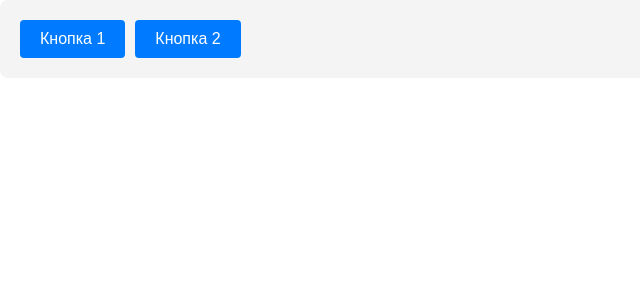
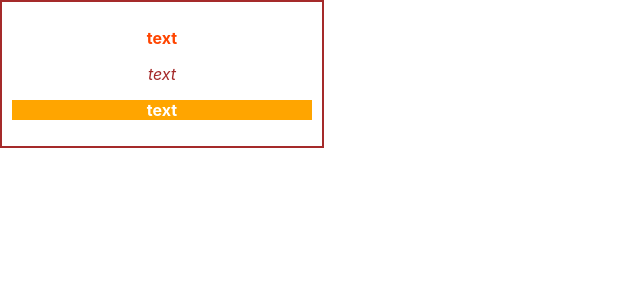
Before and after one commit to Adileshka18/react_tasks, a React (Create React App) app: page / in a window 1280 px wide. Shown: the top 300 px of the page, without its empty margins (0-640 px from the left). Built offline with nearby package versions, Linux system fonts and the light colour scheme.

Commit message:
Task-101

```diff
--- a/src/App.js
+++ b/src/App.js
@@ -1,29 +1,30 @@
-import React from 'react';
-import styles from './style';
-
-function ButtonComponent() {
-  return (
-    <div style={styles.container}>
-      <button
-        style={styles.button}
-        onMouseEnter={(e) => e.target.style.backgroundColor = styles.buttonHover.backgroundColor}
-        onMouseLeave={(e) => e.target.style.backgroundColor = styles.button.backgroundColor}>
-        Кнопка 1
-      </button>
-      <button
-        style={styles.button}
-        onMouseEnter={(e) => e.target.style.backgroundColor = styles.buttonHover.backgroundColor}
-        onMouseLeave={(e) => e.target.style.backgroundColor = styles.button.backgroundColor}>
-        Кнопка 2
-      </button>
-    </div>
-  );
-}
-
 function App() {
     return (
-    <div>
-      <ButtonComponent />
+      <div style={{
+        width: '300px',
+        border: '2px solid brown',
+        padding: '10px',
+        textAlign: 'center'
+      }}>
+        <p style={{
+          color: 'orangered',
+          fontWeight: 'bold'
+        }}>
+          text
+        </p>
+        <p style={{
+          fontStyle: 'italic',
+          color: 'brown'
+        }}>
+          text
+        </p>
+        <p style={{
+          backgroundColor: 'orange',
+          fontWeight: 'bold',
+          color: 'white'
+        }}>
+          text
+        </p>
       </div>
     );
   }
```
Lines whose indentation alone changed are shown as unchanged.
